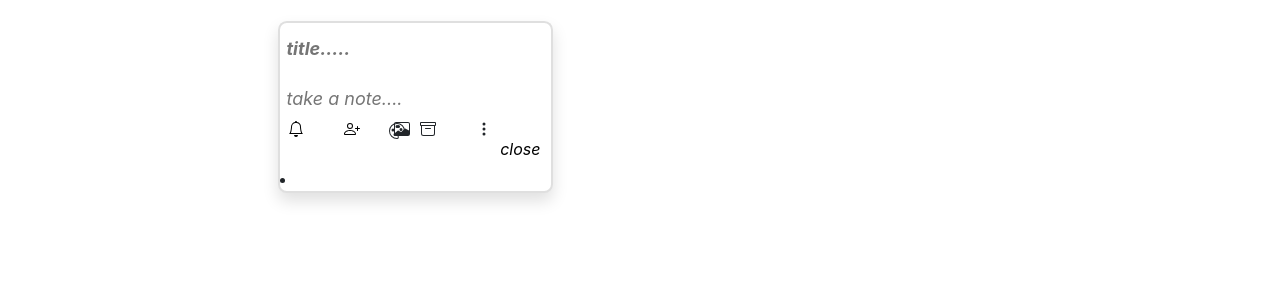
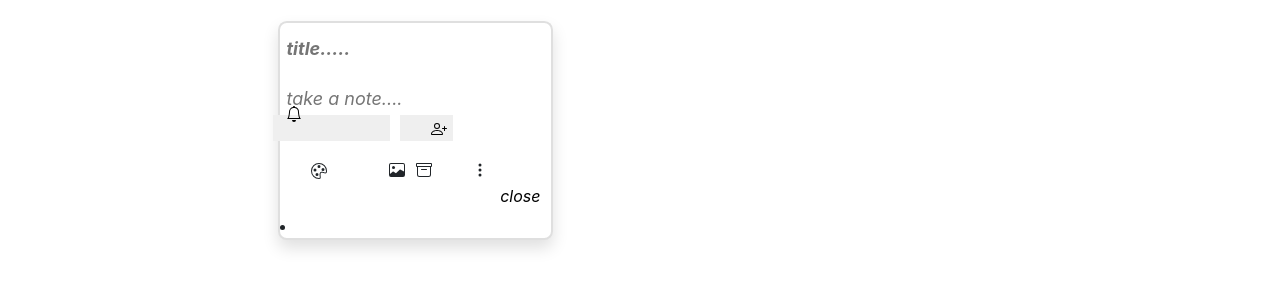
Before and after one commit to dhanashrisakharkar/FundooNotes-App, a website built with Parcel: page Dashboard/Dasboard.html in a window 1280 px wide. Shown: the part 98-386 px from the top of the page. Built offline with nearby package versions, Linux system fonts and the light colour scheme.

Commit message:
[Dhanashri] Refactor. removed inline css fro  the file

```diff
--- a/Dashboard/Dasboard.html
+++ b/Dashboard/Dasboard.html
@@ -108,7 +108,7 @@
           </div>
           <div>
             <div class="svg-icon">
-              <button id="button" style="background-color: transparent;border:none; width: 2px;"
+              <button  id="button"
                 class="date form_datetime col-md-5" data-date="1979-09-16T05:25:07Z"
                 data-date-format="dd MM yyyy - HH:ii p" data-link-field="dtp_input1" onclick="buttonSave()">
                 <svg xmlns="http://www.w3.org/2000/svg" width="16" height="16" fill="currentColor" class="bi bi-bell"
@@ -117,7 +117,7 @@
                     d="M8 16a2 2 0 0 0 2-2H6a2 2 0 0 0 2 2zM8 1.918l-.797.161A4.002 4.002 0 0 0 4 6c0 .628-.134 2.197-.459 3.742-.16.767-.376 1.566-.663 2.258h10.244c-.287-.692-.502-1.49-.663-2.258C12.134 8.197 12 6.628 12 6a4.002 4.002 0 0 0-3.203-3.92L8 1.917zM14.22 12c.223.447.481.801.78 1H1c.299-.199.557-.553.78-1C2.68 10.2 3 6.88 3 6c0-2.42 1.72-4.44 4.005-4.901a1 1 0 1 1 1.99 0A5.002 5.002 0 0 1 13 6c0 .88.32 4.2 1.22 6z" />
                 </svg>
               </button>
-              <button data-toggle="modal" data-target="#exampleModal" style="background-color:transparent;">
+              <button class="personButton" data-toggle="modal" data-target="#exampleModal" >
                 <svg xmlns="http://www.w3.org/2000/svg" width="16" height="16" fill="currentColor"
                   class="bi bi-person-plus" viewBox="0 0 16 16">
                   <path
@@ -127,8 +127,7 @@
                 </svg>
               </button>
               <map class="picker-wrapper" id="wrapperId">
-                <button class="btn" id="btnn"
-                  style=" margin-left: -20%; width: 5%;padding: 0.1%; background-color: transparent;">
+                <button class="btn" id="btnn">
                   <svg xmlns="http://www.w3.org/2000/svg" width="16" height="16" fill="currentColor"
                     class="bi bi-palette" viewBox="0 0 16 16">
                     <path
@@ -138,7 +137,7 @@
                   </svg>
                 </button>
               </map>
-              <svg xmlns="http://www.w3.org/2000/svg" style=" margin-left: 4%;" width="16" height="16"
+              <svg xmlns="http://www.w3.org/2000/svg"  width="16" height="16"
                 fill="currentColor" class="bi bi-image" viewBox="0 0 16 16">
                 <path d="M6.002 5.5a1.5 1.5 0 1 1-3 0 1.5 1.5 0 0 1 3 0z" />
                 <path
```
